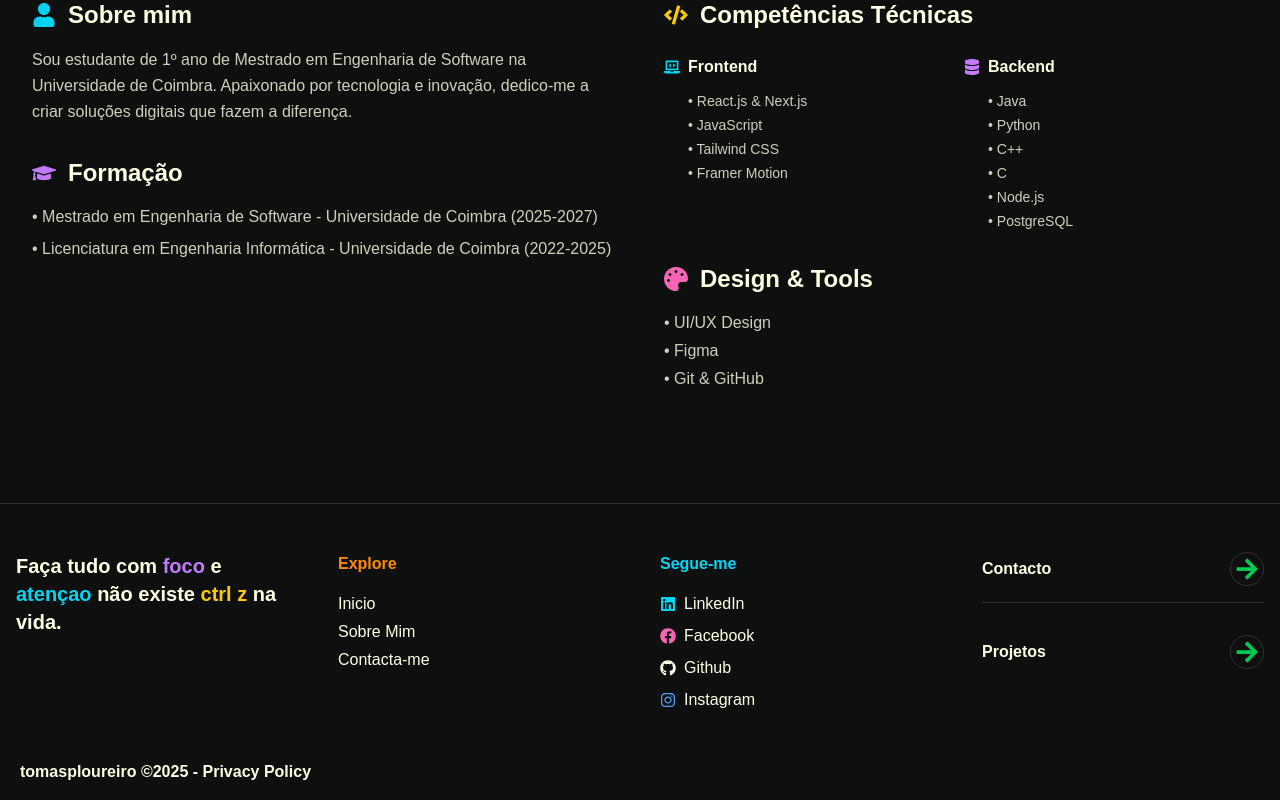
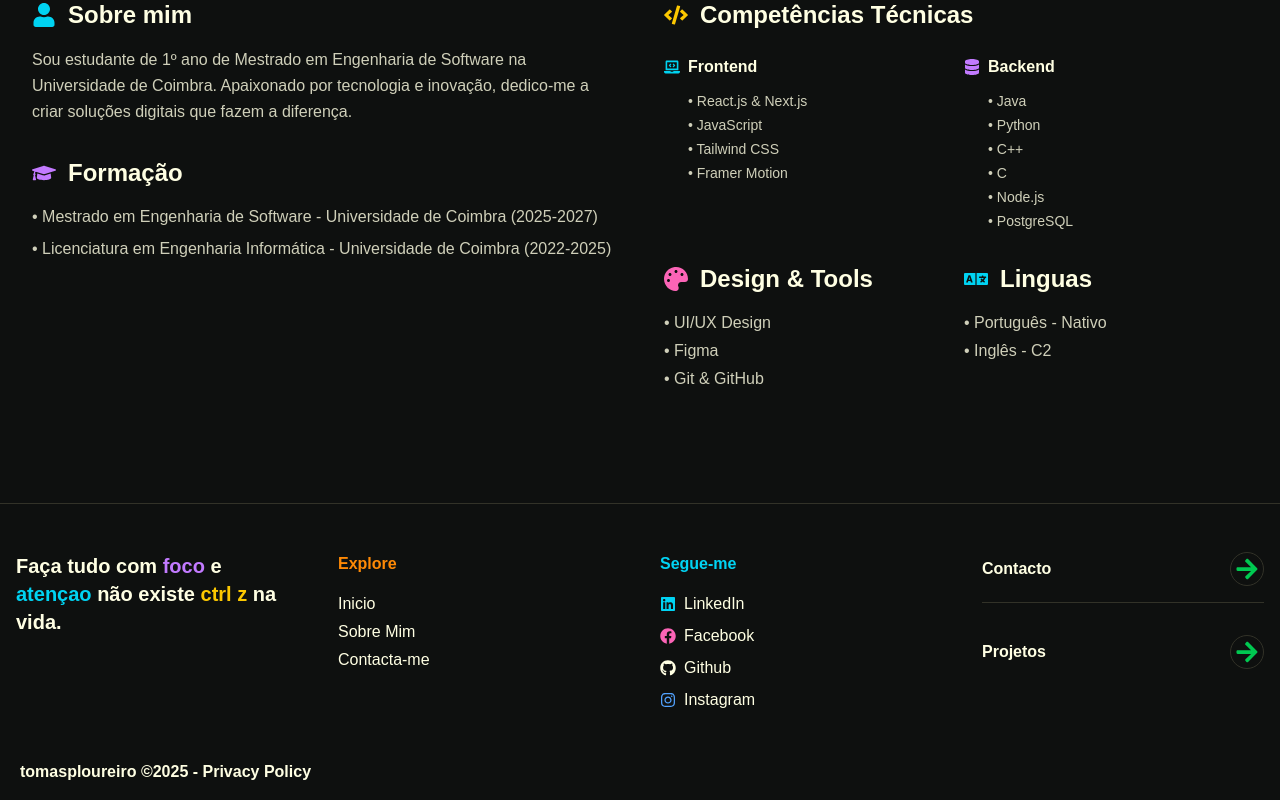
Before and after one commit to Tomasploureiro/portfolio, a Next.js app: page /about in a window 1280 px wide. Shown: the part 1297-2097 px from the top of the page. Built offline with nearby package versions, Linux system fonts and the light colour scheme.

Commit message:
comit final espero eu

```diff
--- a/src/app/about/page.jsx
+++ b/src/app/about/page.jsx
@@ -4,7 +4,7 @@ import Navbar from "@/components/navbar";
 import Link from "next/link";
 import { motion, useInView } from "framer-motion";
 import { useRef } from "react";
-import { FaArrowRight, FaUser, FaGraduationCap, FaCode, FaLaptopCode, FaDatabase, FaPalette } from "react-icons/fa";
+import { FaArrowRight, FaUser, FaGraduationCap, FaCode, FaLaptopCode, FaDatabase, FaPalette, FaLanguage } from "react-icons/fa";
 import Footer from "@/components/footer";
 
 const AboutPage = () => {
@@ -228,6 +228,7 @@ const AboutPage = () => {
                                 </div>
                             </div>
 
+                            <div className="grid grid-cols-2 gap-4">
                                 <div>
                                     <h3 className="text-2xl font-bold mb-4 flex items-center gap-3">
                                         <FaPalette className="text-[var(--pink)]" />
@@ -238,6 +239,17 @@ const AboutPage = () => {
                                         <li>• Figma</li>
                                         <li>• Git & GitHub</li>
                                     </ul>
+                                </div>
+                                <div>
+                                    <h3 className="text-2xl font-bold mb-4 flex items-center gap-3">
+                                        <FaLanguage className="text-[var(--cyan)]" />
+                                        Linguas
+                                    </h3>
+                                    <ul className="text-[var(--foreground)]/80 space-y-1">
+                                        <li>• Português - Nativo</li>
+                                        <li>• Inglês - C2</li>
+                                    </ul>
+                                </div>
                             </div>
                         </motion.div>
                     </div>
--- a/src/app/globals.css
+++ b/src/app/globals.css
@@ -64,7 +64,7 @@ body {
 
   @keyframes slideInFromTop {
     from {
-      transform: translateY(-100%);
+      transform: translateY(-10px);
       opacity: 0;
     }
     to {
--- a/src/app/page.jsx
+++ b/src/app/page.jsx
@@ -200,7 +200,7 @@ const Home = () => {
               </Link>
             </div>
           </div>
-          <div className="flex items-center justify-center sm:justify-end mt-8 sm:mt-15">
+          <div className="flex items-center justify-end mt-8 sm:mt-15">
             <div className="flex-grow border border-[var(--border)] sm:mt-2 md:mt-3 "> </div>
             <span className="absolute flex items-center justify-center p-2 rounded-full w-12 h-12 sm:w-14 sm:h-14 md:w-20 md:h-20 bg-[var(--foreground)]">
               <FaBolt className="text-2xl sm:text-4xl text-[var(--background)]" />
```
Lines whose indentation alone changed are shown as unchanged.
